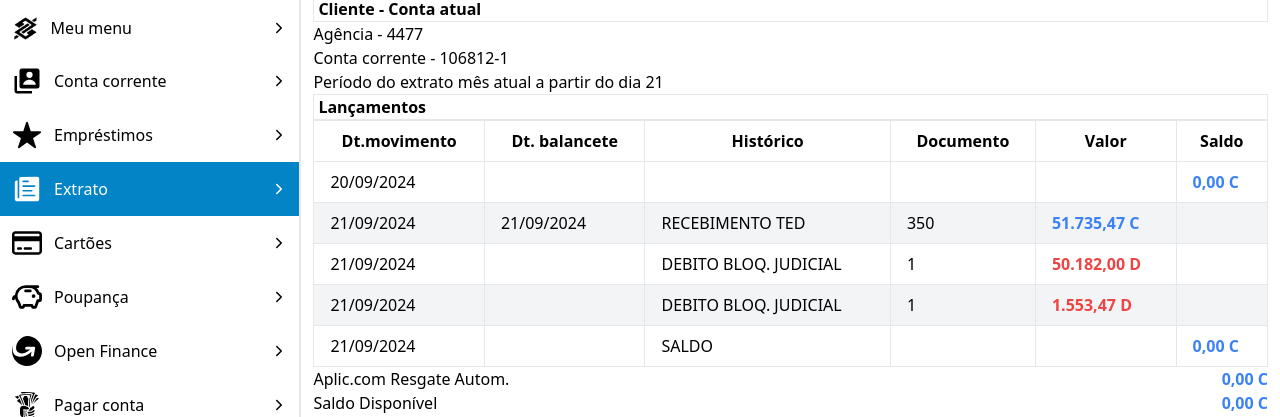
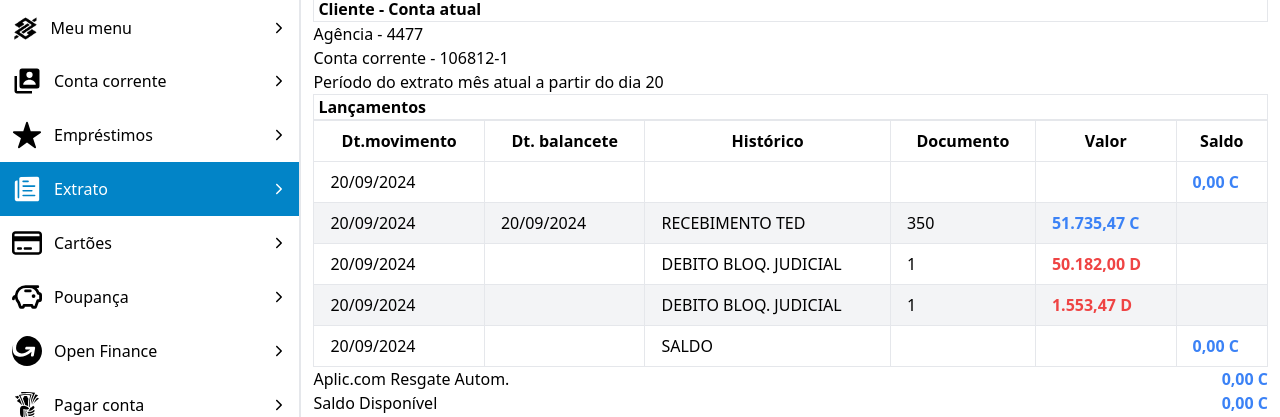
Before and after one commit to Jose-cardos0/Web-Bank, a React (Vite) app: page /conta in a window 1280 px wide. Shown: the part 361-778 px from the top of the page. Built offline with nearby package versions, Linux system fonts and the light colour scheme.

Commit message:
Update ContaPessoaPF.jsx
atualização datas mes atual

```diff
--- a/src/pages/ContaPessoaPF.jsx
+++ b/src/pages/ContaPessoaPF.jsx
@@ -261,7 +261,7 @@ export function ContaPessoaPF() {
               <p className="font-light">Agência - 4477</p>
               <p className="font-light">Conta corrente - 106812-1 </p>
               <p className="font-light">
-                Período do extrato mês atual a partir do dia 21
+                Período do extrato mês atual a partir do dia 20
               </p>
             </div>
             <div className="w-full border ">
@@ -291,8 +291,8 @@ export function ContaPessoaPF() {
                     </td>
                   </tr>
                   <tr className="bg-gray-100">
-                    <td class="px-4 py-2 border">21/09/2024</td>
-                    <td class="px-4 py-2 border">21/09/2024</td>
+                    <td class="px-4 py-2 border">20/09/2024</td>
+                    <td class="px-4 py-2 border">20/09/2024</td>
                     <td class="px-4 py-2 border">RECEBIMENTO TED</td>
                     <td class="px-4 py-2 border">350</td>
                     <td class="px-4 py-2 border text-blue-500 font-semibold">
@@ -301,7 +301,7 @@ export function ContaPessoaPF() {
                     <td class="px-4 py-2 border"></td>
                   </tr>
                   <tr>
-                    <td class="px-4 py-2 border">21/09/2024</td>
+                    <td class="px-4 py-2 border">20/09/2024</td>
                     <td class="px-4 py-2 border"></td>
                     <td class="px-4 py-2 border">DEBITO BLOQ. JUDICIAL</td>
                     <td class="px-4 py-2 border">1</td>
@@ -311,7 +311,7 @@ export function ContaPessoaPF() {
                     <td class="px-4 py-2 border"></td>
                   </tr>
                   <tr className="bg-gray-100">
-                    <td class="px-4 py-2 border">21/09/2024</td>
+                    <td class="px-4 py-2 border">20/09/2024</td>
                     <td class="px-4 py-2 border"></td>
                     <td class="px-4 py-2 border">DEBITO BLOQ. JUDICIAL</td>
                     <td class="px-4 py-2 border">1</td>
@@ -321,7 +321,7 @@ export function ContaPessoaPF() {
                     <td class="px-4 py-2 border"></td>
                   </tr>
                   <tr>
-                    <td class="px-4 py-2 border">21/09/2024</td>
+                    <td class="px-4 py-2 border">20/09/2024</td>
                     <td class="px-4 py-2 border"></td>
                     <td class="px-4 py-2 border">SALDO</td>
                     <td class="px-4 py-2 border"></td>
```
